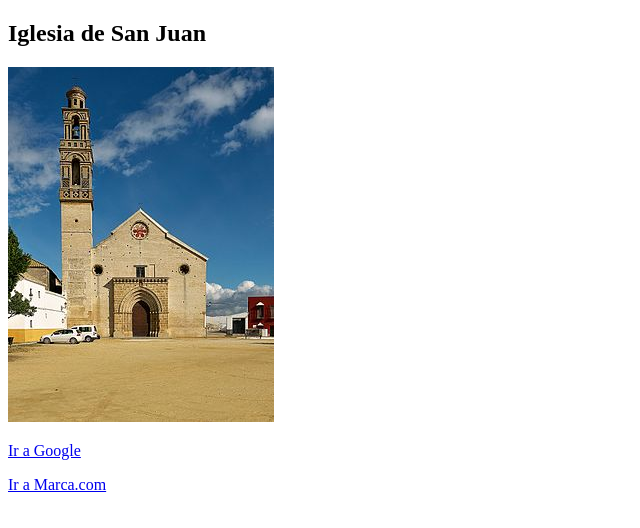
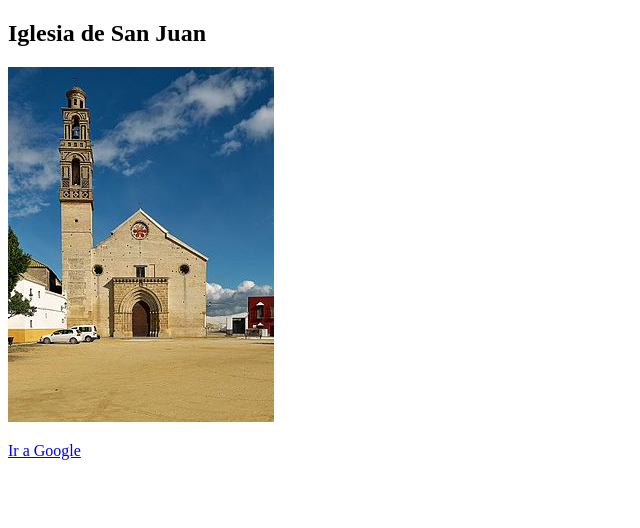
Before and after one commit to virginiogb/Prueba2, a plain HTML site: page index.html in a window 1280 px wide. Shown: the whole page, without its empty margins (0-640 px from the left). Drawn offline with Linux system fonts and the light colour scheme.

Commit message:
segunda modificacion

```diff
--- a/index.html
+++ b/index.html
@@ -12,8 +12,5 @@
     <p>
       <a href="https://www.google.es/">Ir a Google</a>
     </p>
-    <p>
-      <a href="https://www.marca.com/">Ir a Marca.com</a>
-    </p>
   </body>
 </html>
```
